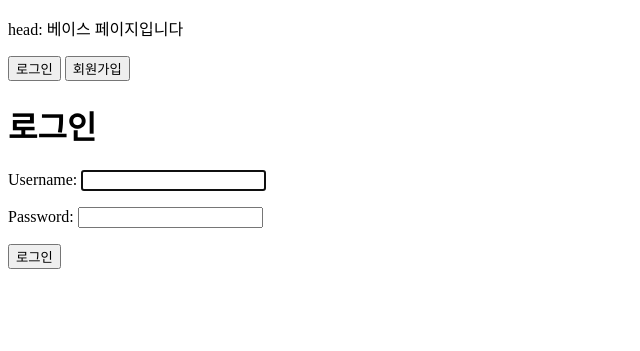
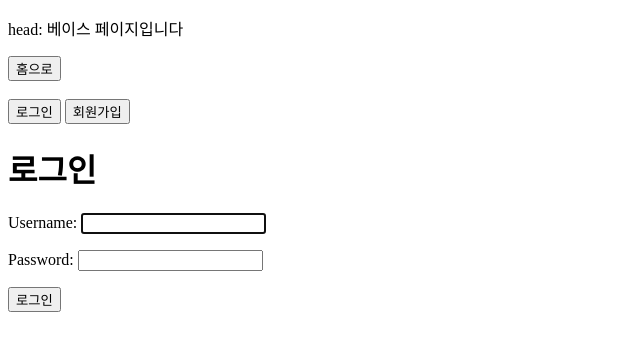
Before and after one commit to KUC23/spartamarket, a Django app: page /accounts/login/ in a window 1280 px wide. Shown: the top 351 px of the page, without its empty margins (0-640 px from the left). Run offline with Django 4.2, Linux system fonts and the light colour scheme.

Commit message:
베이스에 홈버튼 추가

```diff
--- a/templates/base.html
+++ b/templates/base.html
@@ -5,15 +5,16 @@
         <meta name="viewport" content="width=device-width, initial-scale=1.0">
         <title>spartamarket</title>
         <p>head: 베이스 페이지입니다</p>
+        <a href="{% url 'products:index' %}"><button>홈으로</button></a>
+        {% block head %} {% endblock head %}
+    </head>
 
-
-    </head>
-    {% block head %} {% endblock head %}
     <body>
         <div>
             {% if request.user.is_authenticated %}
 
             <h1>{{ request.user.username }} 환영합니다!</h1>
+
             <form action="{% url 'accounts:logout' %}" method="POST">
                 {% csrf_token %}
                 <input type="submit" value="로그아웃"></input>
@@ -21,6 +22,7 @@
             <br>
 
             {% else %}
+            <br>
             <a href="{% url 'accounts:login' %}"><button>로그인</button></a>
             <a href="{% url 'accounts:signup' %}"><button>회원가입</button></a>
 
```
